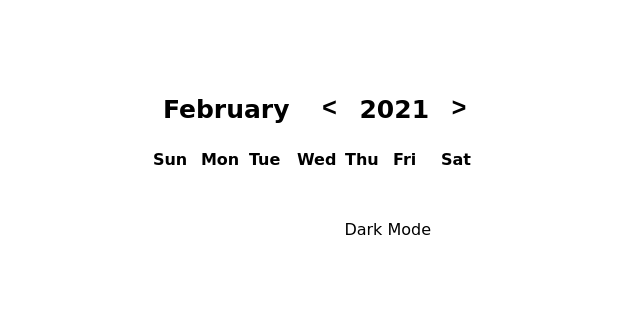
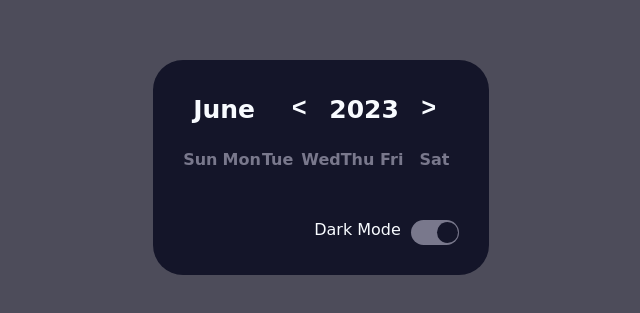
Before and after one commit to nestorlls/Calendar, a plain HTML site: page index.html in a window 1280 px wide. Shown: the part 233-546 px from the top of the page, without its empty margins (319-959 px from the left). Drawn offline with Linux system fonts and the light colour scheme.

Commit message:
update: html

```diff
--- a/index.html
+++ b/index.html
@@ -4,18 +4,18 @@
     <meta charset="UTF-8" />
     <meta name="viewport" content="width=device-width, initial-scale=1.0" />
     <meta http-equiv="X-UA-Compatible" content="ie=edge" />
-    <link rel="stylesheet" href="style.css" />
+    <link rel="stylesheet" href="./style.css" />
     <title>Calendar</title>
   </head>
-  <body>
+  <body class="dark">
     <div class="calendar">
       <div class="calendar-header">
-        <span class="month-picker" id="month-picker">February</span>
+        <span class="month-picker" id="month-picker">June</span>
         <div class="year-picker">
           <span class="year-change" id="prev-year">
             <pre><</pre>
           </span>
-          <span id="year">2021</span>
+          <span id="year">2023</span>
           <span class="year-change" id="next-year">
             <pre>></pre>
           </span>
@@ -43,6 +43,6 @@
       </div>
       <div class="month-list"></div>
     </div>
-    <script src="./main.js"></script>
+    <script type="module" src="./main.js"></script>
   </body>
 </html>
```
